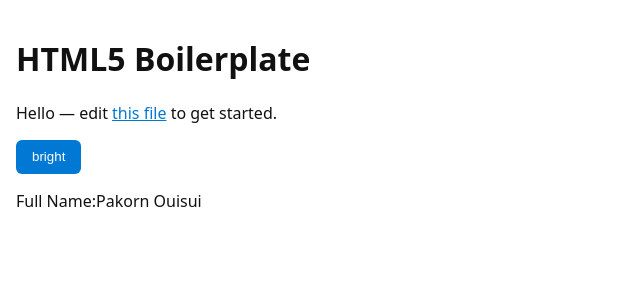
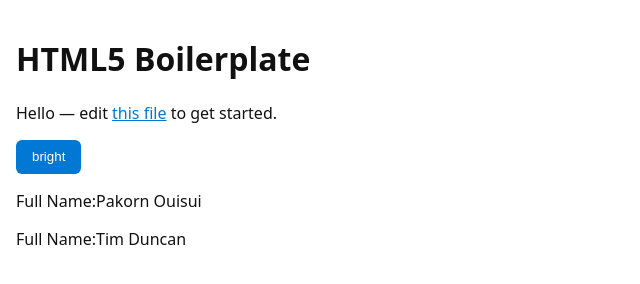
Before and after one commit to Pakorn-Eng/boybright, a plain HTML site: page index.html in a window 1280 px wide. Shown: the whole page, without its empty margins (0-640 px from the left). Drawn offline with Linux system fonts and the light colour scheme.

Commit message:
Add second full name to index.html

```diff
--- a/index.html
+++ b/index.html
@@ -15,6 +15,7 @@
       <p>Hello — edit <a href="index.html">this file</a> to get started.</p>
       <button id="clickMe">bright</button>
       <p>Full Name:Pakorn Ouisui</p>
+      <p>Full Name:Tim Duncan</p>
     </main>
     <script type="module" src="js/main.js" defer></script>
   </body>
```
